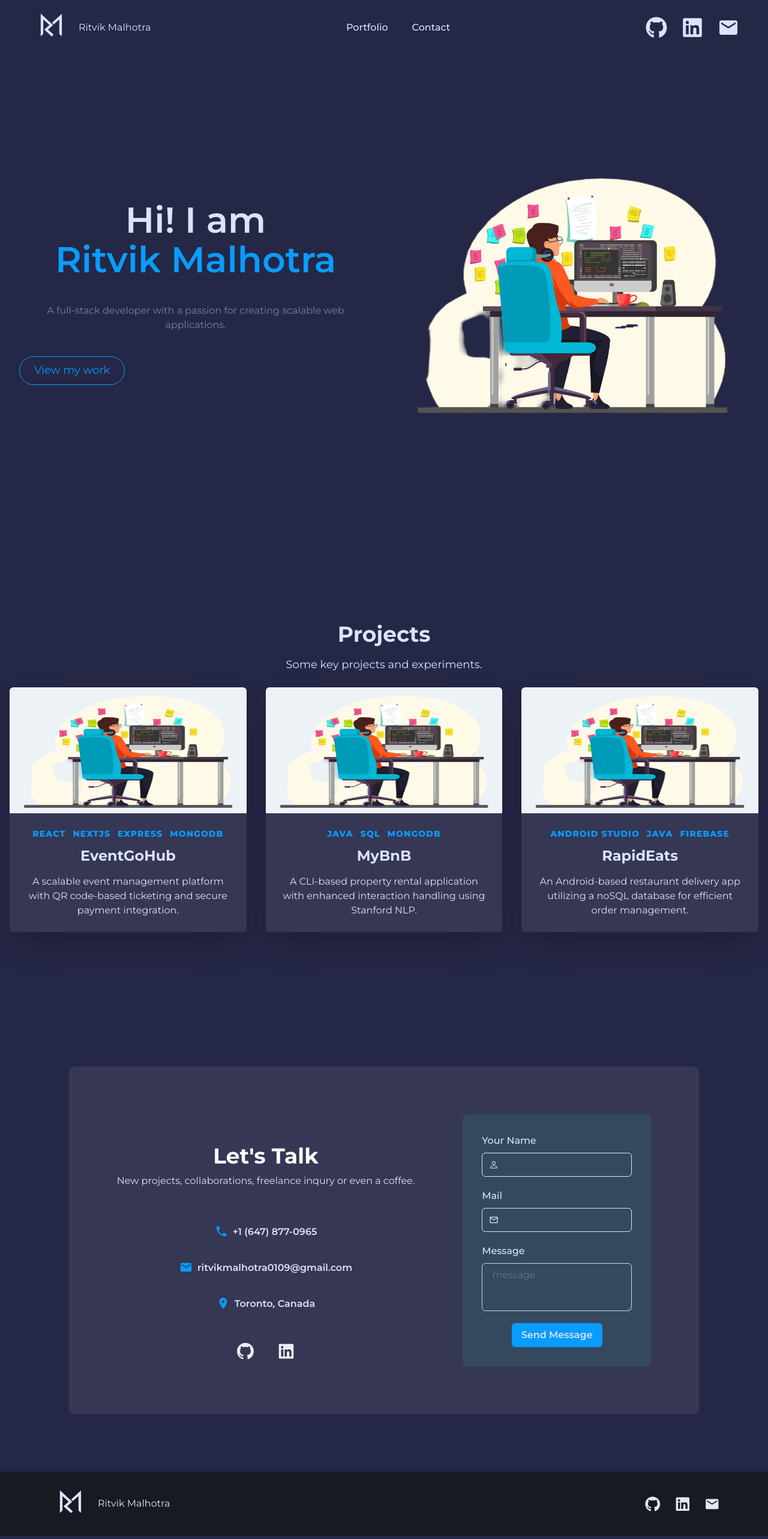
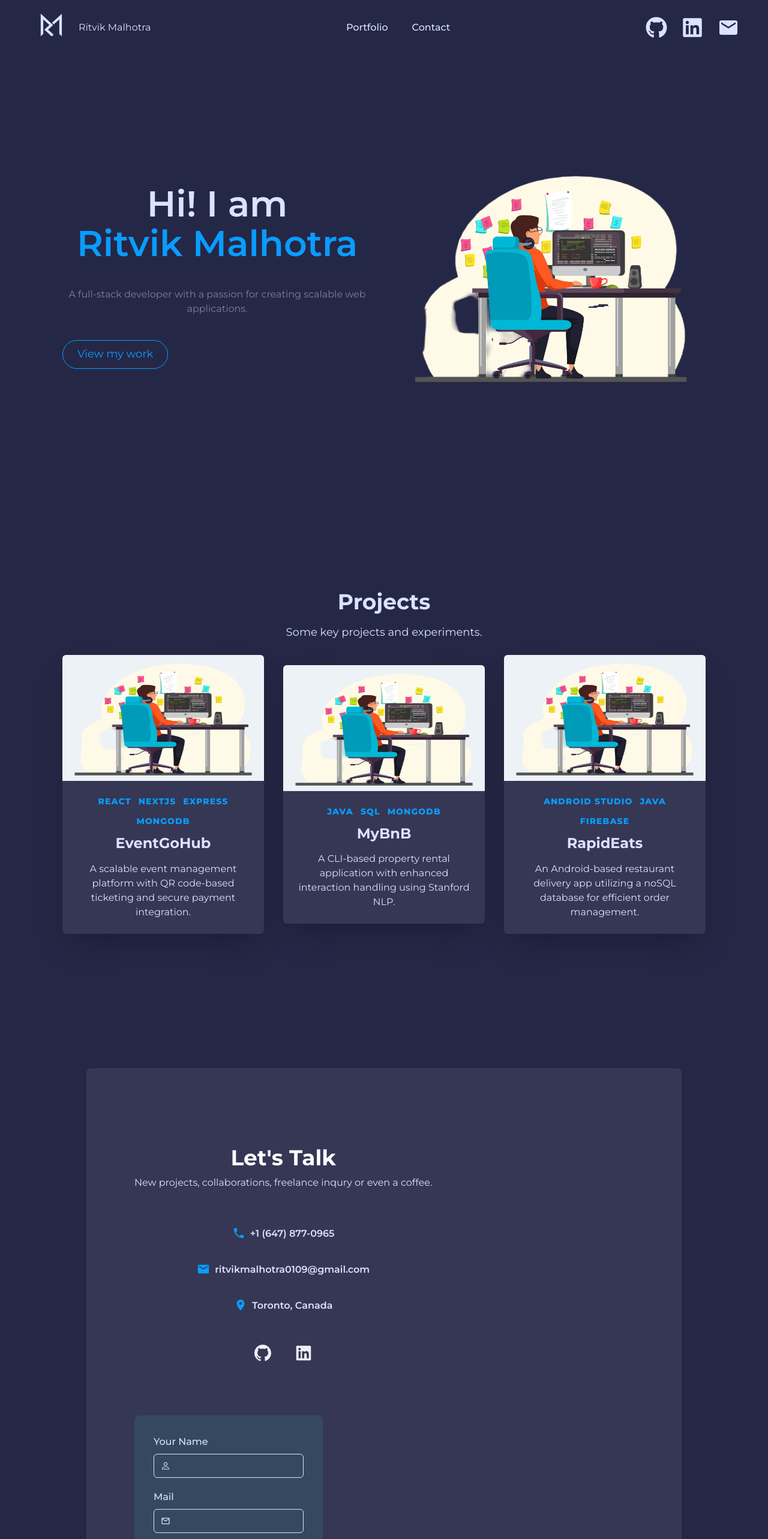
Before and after one commit to ritvik0109/portfolio-website, a Next.js app: page / in a window 1280 px wide. Shown: the top 2566 px of the page at 60% size. Built offline with nearby package versions, Linux system fonts and the light colour scheme.

Commit message:
refactor: makes horizontal padding consistent on page

```diff
--- a/src/components/Footer/Footer.tsx
+++ b/src/components/Footer/Footer.tsx
@@ -19,6 +19,7 @@ export const SmallFooter = () => {
       bg={useColorModeValue("gray.50", "gray.900")}
       color={useColorModeValue("gray.700", "gray.200")}
       width="100%"
+      px={{ base: 4, md: 8, lg: 12 }}
     >
       <Container
         as={Stack}
@@ -61,10 +62,11 @@ export default function Footer() {
       bg={useColorModeValue("gray.50", "gray.900")}
       color={useColorModeValue("gray.700", "gray.200")}
       width="100%"
+      px={{ base: 4, md: 8, lg: 12 }}
     >
       <Container
         as={Stack}
-        maxW={"6xl"}
+        maxW={"10xl"}
         py={4}
         direction={{ base: "column", md: "row" }}
         spacing={2}
--- a/src/components/Hero/Hero.tsx
+++ b/src/components/Hero/Hero.tsx
@@ -16,7 +16,6 @@ import content from "../../content/content.json";
 
 export default function Hero() {
   return (
-    <Container maxW={"7xl"}>
       <Stack
         align={"center"}
         spacing={{ base: 8, md: 10 }}
@@ -95,7 +94,6 @@ export default function Hero() {
           />
         </Flex>
       </Stack>
-    </Container>
   );
 }
 
--- a/src/pages/_app.tsx
+++ b/src/pages/_app.tsx
@@ -9,7 +9,7 @@ export default function MyApp({ Component, pageProps }: AppProps) {
     <ChakraProvider theme={customTheme}>
       <Flex direction="column" minH="100vh" alignItems="center">
         <NavBar />
-        <Flex flex="1">
+        <Flex flex="1" w="100%" maxW="1200px" px={{ base: 4, md: 8, lg: 12 }}>
           <Component {...pageProps} />
         </Flex>
         <Footer />
```
